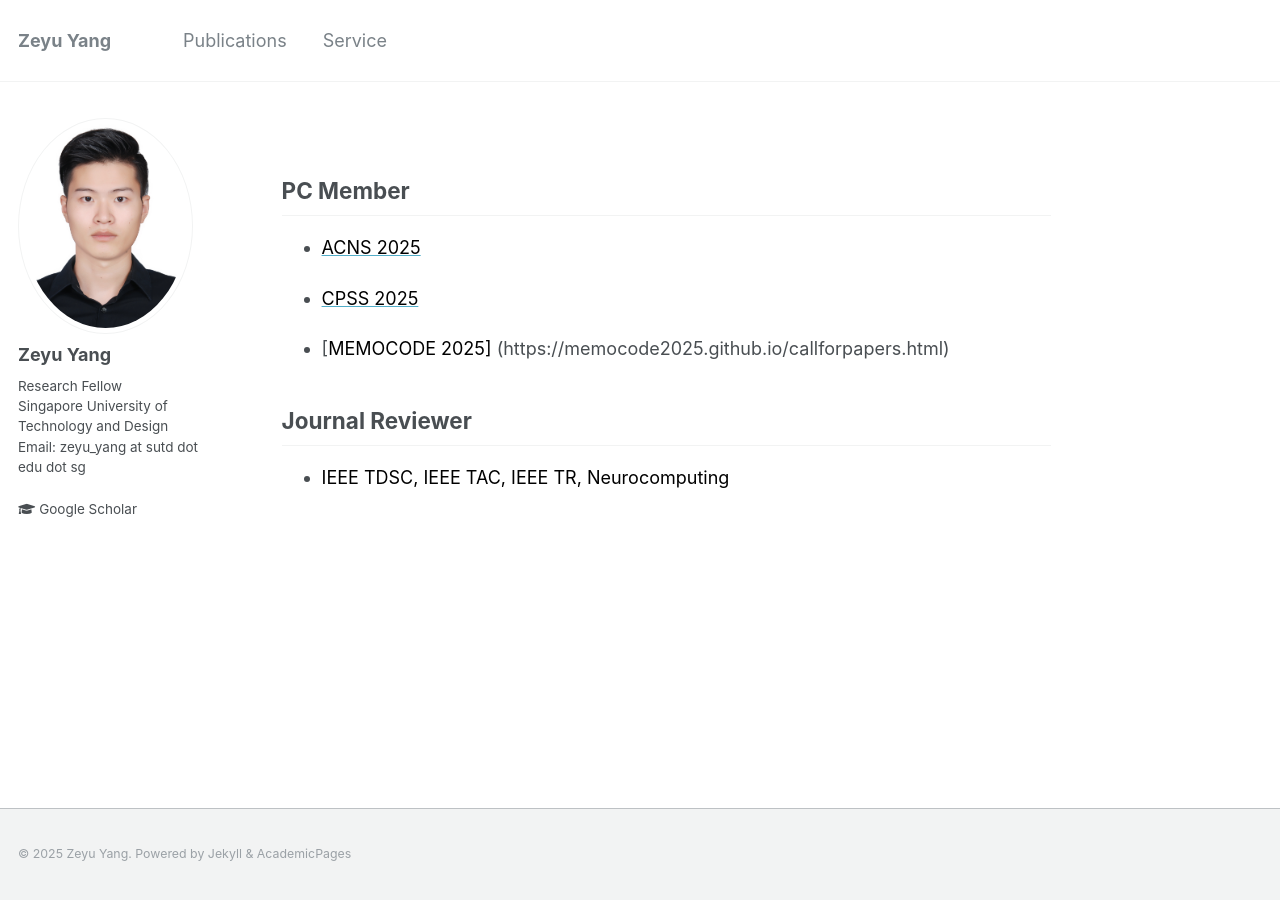
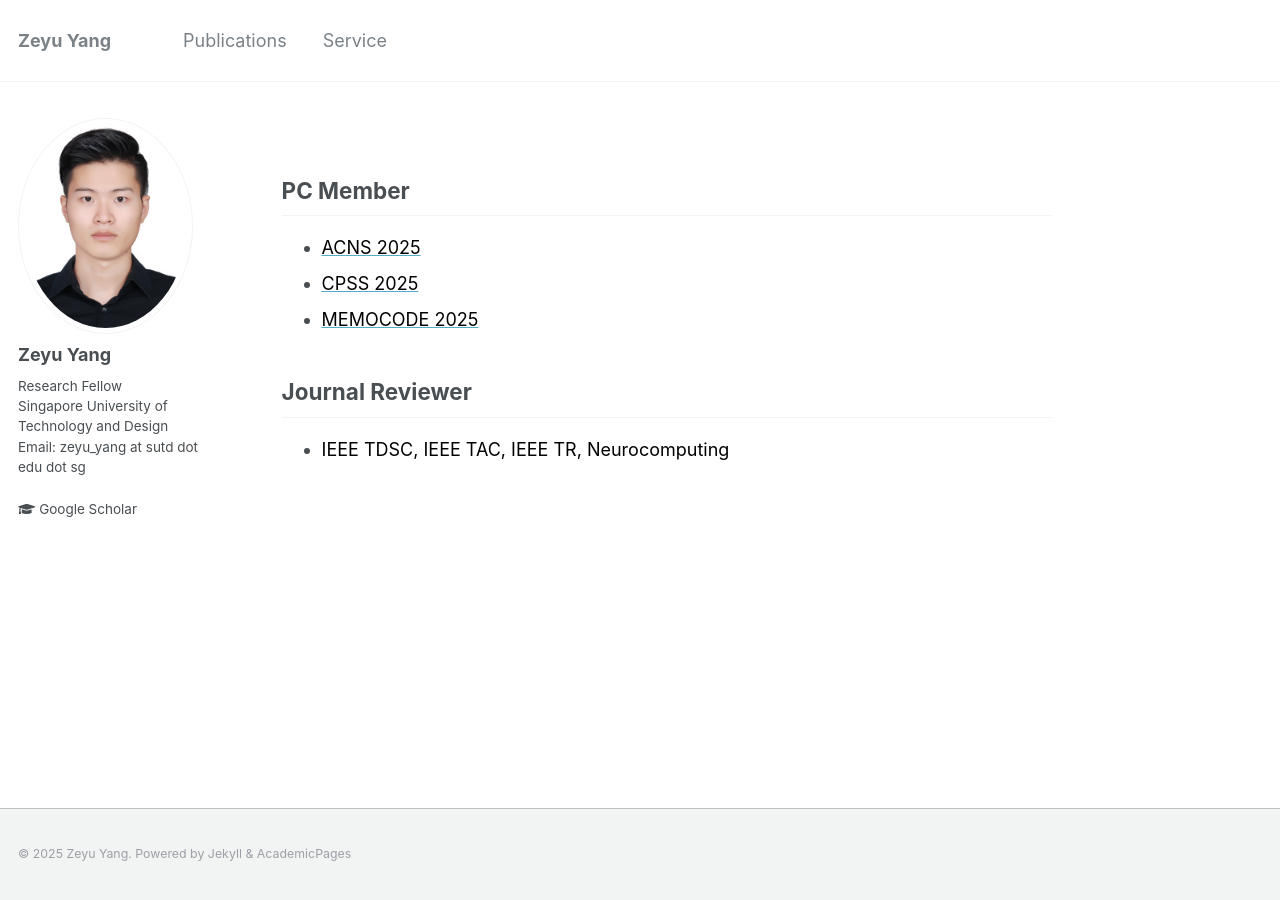
Before and after one commit to zeyuid/zeyuid.github.io, a Jekyll site: the page built from _pages/service.md, in a window 1280 px wide. Built offline with Jekyll 4.4.1, drawn with Linux system fonts in a browser that asks for light colours.

Commit message:
add file

```diff
--- a/_pages/service.md
+++ b/_pages/service.md
@@ -7,10 +7,8 @@ author_profile: true
 
 ## PC Member
 * [<font color="#000000">ACNS 2025 </font>](https://acns2025.fordaysec.de/call-for-papers/)
-
 * [<font color="#000000">CPSS 2025 </font>](http://jianying.space/cpss/CPSS2025/)
-
-* [<font color="#000000">MEMOCODE 2025] </font>(https://memocode2025.github.io/callforpapers.html)
+* [<font color="#000000">MEMOCODE 2025 </font>](https://memocode2025.github.io/callforpapers.html)
 
 
 ## Journal Reviewer
```
